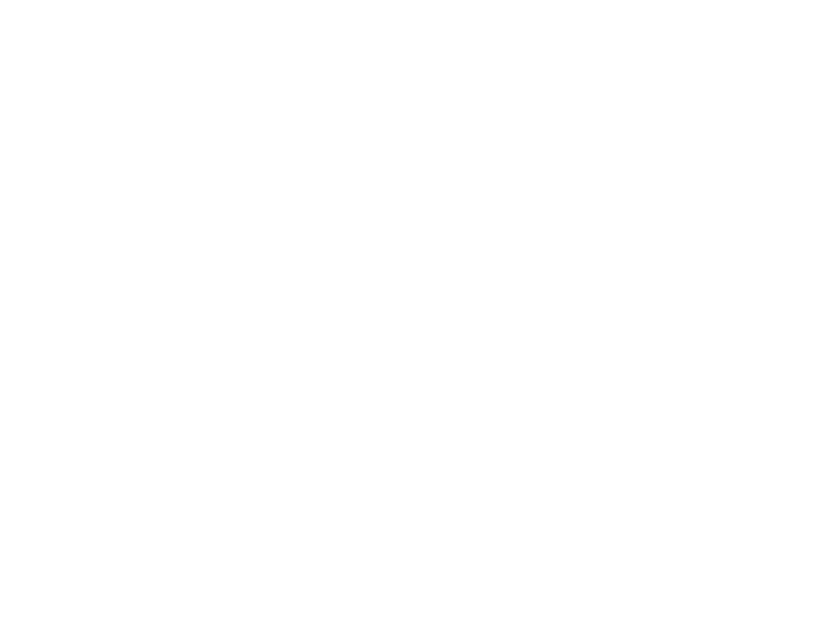
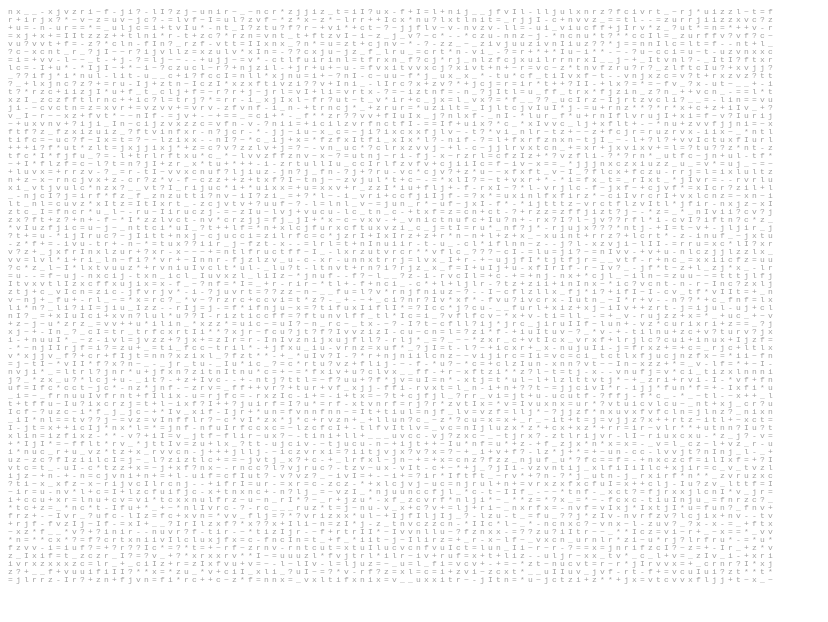
Before and after one commit to Orchemi/ascii-react, a React (Vite) app: page / in a window 1280 px wide. Shown: the top 622 px of the page, without its empty margins (0-828 px from the left). Built offline with nearby package versions, Linux system fonts and the light colour scheme.

Commit message:
feat: 반전 효과 옵션 추가

```diff
--- a/src/App.tsx
+++ b/src/App.tsx
@@ -3,8 +3,10 @@
 function App() {
   return (
     <AsciiMedia
-      src={"https://assets.codepen.io/907471/mouse.mp4"}
-      mediaType={"video"} // image, video
+      src={
+        "https://exem-web-hub-static-file-bucket.s3.ap-northeast-2.amazonaws.com/tmp/test-image2.png"
+      }
+      mediaType={"image"} // image, video
       resolution={96}
       fontSize={8}
       charInterval={100}
@@ -12,6 +14,7 @@
       backgroundColor={"#00000000"} // #RRGGBB(default: #00000000)
       charsRandomLevel={"group"} // none, group, all
       ignoreBright={0} // 0~1
+      invert={true} // true: 밝기와 문자 매핑을 반전시킴 (밝은 곳에 진한 문자)
     />
   );
 }
--- a/src/components/AsciiMedia.tsx
+++ b/src/components/AsciiMedia.tsx
@@ -20,6 +20,7 @@
     backgroundColor = defaultBackgroundColor,
   } = optionalRest;
   const ignoreBright = props.ignoreBright ?? 0;
+  const invert = props.invert ?? false;
 
   const requiredRest = {
     src: props.src,
@@ -32,6 +33,7 @@
     charMatrix,
     backgroundColor,
     ignoreBright,
+    invert,
   };
 
   if (mediaType === "image") {
--- a/src/components/AsciiMedia.util.ts
+++ b/src/components/AsciiMedia.util.ts
@@ -26,15 +26,18 @@
   brightnessNorm: number,
   charsRandomLevel: CharsRandomLevel,
   charList: CharList,
-  charMatrix: CharMatrix
+  charMatrix: CharMatrix,
+  invert: boolean = false
 ): string {
   if (charsRandomLevel === "none") {
-    const charIndex = Math.floor((1 - brightnessNorm) * (charList.length - 1));
+    const charIndex = invert
+      ? Math.floor(brightnessNorm * (charList.length - 1))
+      : Math.floor((1 - brightnessNorm) * (charList.length - 1));
     return charList[charIndex];
   } else if (charsRandomLevel === "group") {
-    const groupIndex = Math.floor(
-      (1 - brightnessNorm) * (charMatrix.length - 1)
-    );
+    const groupIndex = invert
+      ? Math.floor(brightnessNorm * (charMatrix.length - 1))
+      : Math.floor((1 - brightnessNorm) * (charMatrix.length - 1));
     const group = charMatrix[groupIndex];
     return group[Math.floor(Math.random() * group.length)];
   } else {
@@ -134,22 +137,17 @@
   charsRandomLevel: CharsRandomLevel,
   charList: CharList,
   charMatrix: CharMatrix,
-  color: AsciiColor
+  color: AsciiColor,
+  invert: boolean = false
 ) {
   const brightnessNorm = brightness / 255;
-  let char = " ";
-  if (charsRandomLevel === "none") {
-    const charIndex = Math.floor((1 - brightnessNorm) * (charList.length - 1));
-    char = charList[charIndex];
-  } else if (charsRandomLevel === "group") {
-    const groupIndex = Math.floor(
-      (1 - brightnessNorm) * (charMatrix.length - 1)
-    );
-    const group = charMatrix[groupIndex];
-    char = group[Math.floor(Math.random() * group.length)];
-  } else {
-    char = charList[Math.floor(Math.random() * charList.length)];
-  }
+  const char = getAsciiChar(
+    brightnessNorm,
+    charsRandomLevel,
+    charList,
+    charMatrix,
+    invert
+  );
   ctx.fillStyle = getAsciiFillStyle(color, r, g, b, brightness);
   ctx.fillText(char ?? " ", x * fontSize, y * fontSize);
 }
@@ -181,7 +179,8 @@
   animationId: { current: number | null },
   drawAscii: () => void,
   backgroundColor: HexColor,
-  ignoreBright: number = 0
+  ignoreBright: number = 0,
+  invert: boolean = false
 ) {
   const aspect =
     "naturalWidth" in source
@@ -217,7 +216,8 @@
       const idx = (x + y * w) * 4;
       const [r, g, b] = data.slice(idx, idx + 3);
       const brightness = Math.round(0.299 * r + 0.587 * g + 0.114 * b);
-      const brightnessNorm = brightness / 255;
+      let brightnessNorm = brightness / 255;
+      if (invert) brightnessNorm = 1 - brightnessNorm;
       if (brightnessNorm < ignoreBright) {
         // 공백으로 무시 (ignoreBright가 커질수록 더 많이 필터링)
         continue;
@@ -234,7 +234,8 @@
         charsRandomLevel,
         charList,
         charMatrix,
-        color
+        color,
+        invert
       );
     }
   }
--- a/src/components/ascii-image/AsciiImage.tsx
+++ b/src/components/ascii-image/AsciiImage.tsx
@@ -13,6 +13,7 @@
   charMatrix,
   backgroundColor,
   ignoreBright,
+  invert,
 }: AsciiMediaRequiredProps) {
   const imgRef = useRef<HTMLImageElement | null>(null);
   const canvasRef = useRef<HTMLCanvasElement | null>(null);
@@ -41,7 +42,8 @@
       animationId,
       drawAscii,
       backgroundColor,
-      ignoreBright
+      ignoreBright,
+      invert
     );
   }, [
     resolution,
@@ -53,6 +55,7 @@
     charMatrix,
     backgroundColor,
     ignoreBright,
+    invert,
   ]);
 
   useEffect(() => {
--- a/src/components/ascii-video/AsciiVideo.tsx
+++ b/src/components/ascii-video/AsciiVideo.tsx
@@ -13,6 +13,7 @@
   charMatrix,
   backgroundColor,
   ignoreBright,
+  invert,
 }: AsciiMediaRequiredProps) {
   const videoRef = useRef<HTMLVideoElement | null>(null);
   const canvasRef = useRef<HTMLCanvasElement | null>(null);
@@ -38,7 +39,8 @@
       animationId,
       drawAscii,
       backgroundColor,
-      ignoreBright
+      ignoreBright,
+      invert
     );
   }, [
     resolution,
@@ -50,6 +52,7 @@
     charMatrix,
     backgroundColor,
     ignoreBright,
+    invert,
   ]);
 
   useEffect(() => {
```
Also changed, not shown: src/components/asciiMedia.type.ts (+7 -0 lines), 2 other files (tests, documents, lock files or other folders).
